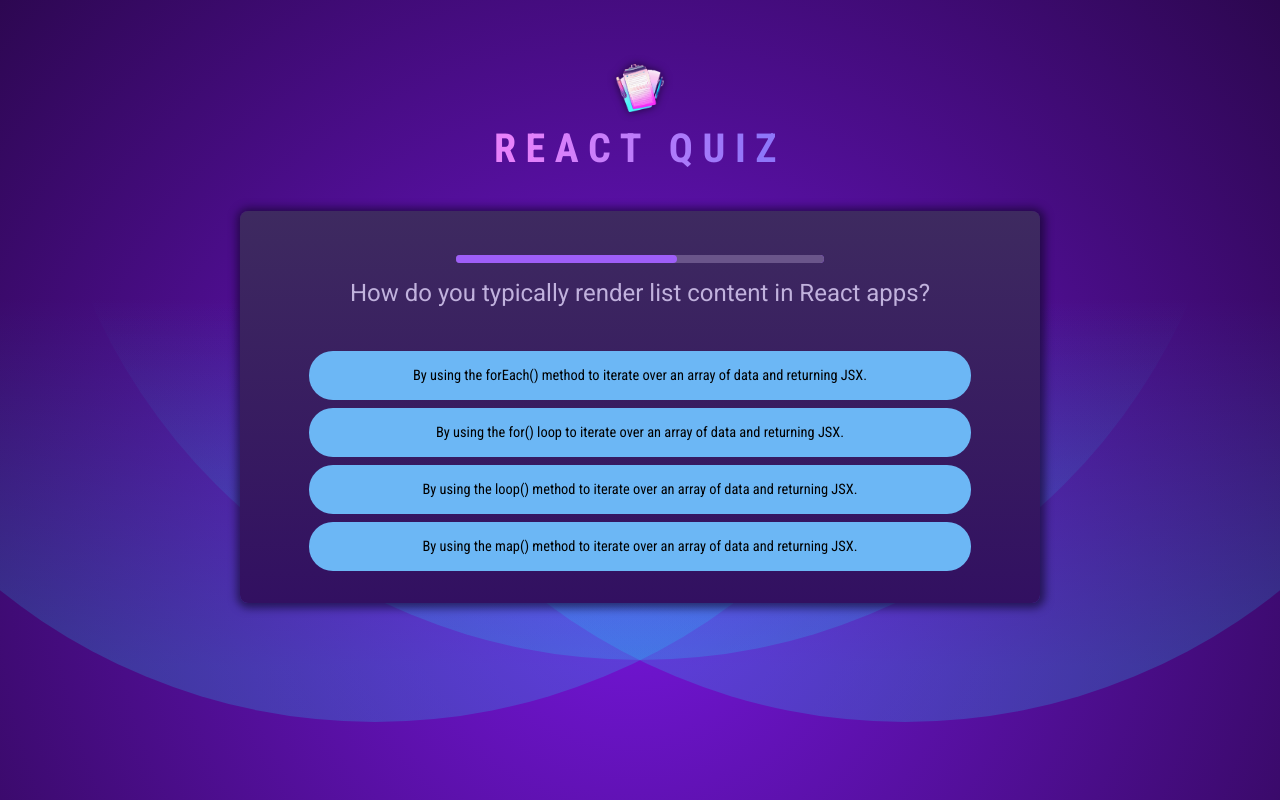
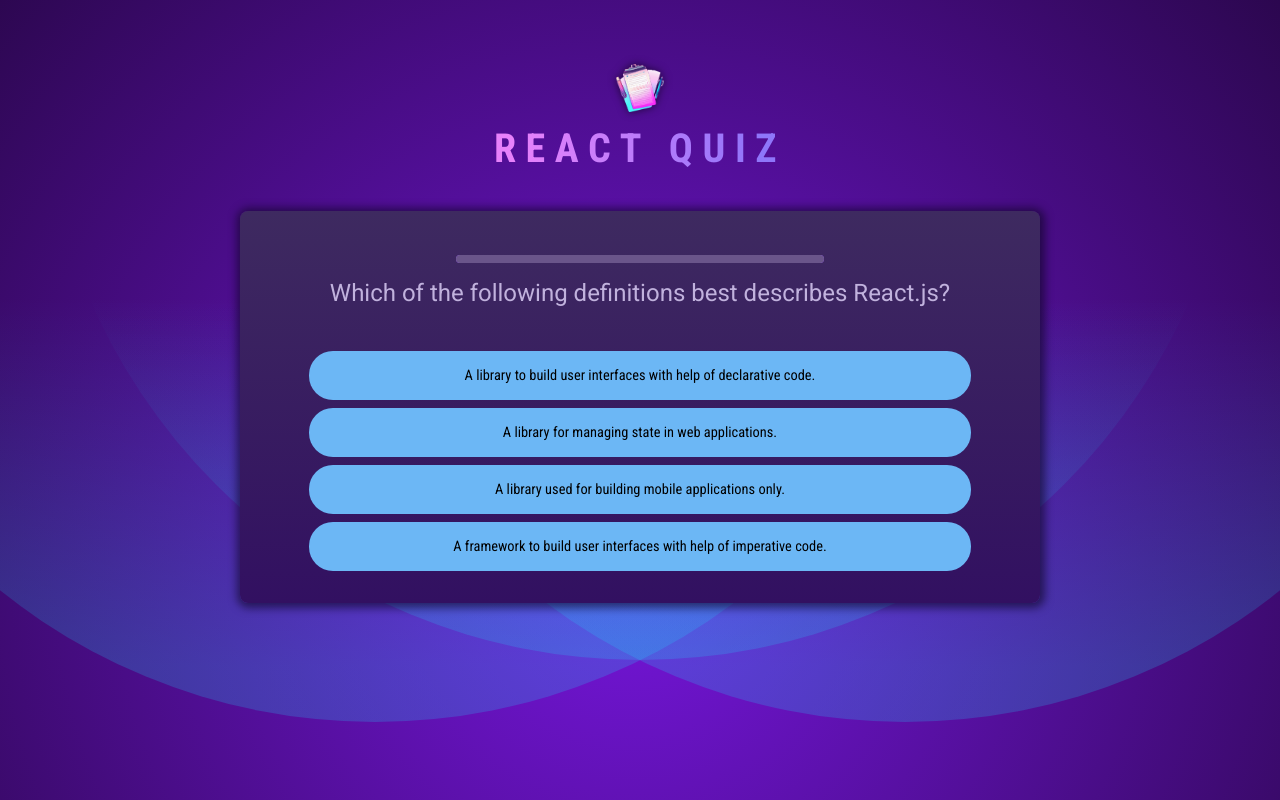
Before and after one commit to Engineer-kim/Practice_For_React, a React (Vite) app: page / in a window 1280 px wide. Built offline with nearby package versions, Linux system fonts and the light colour scheme.

Commit message:
Feature: 문제 풀기 화면에서의 타이머 UI 적용및 Key Prop의 중복 문제를 피하기위한 별도의 컴포넌트로 분리 개발

```diff
--- /dev/null
+++ b/components/Answer.jsx
@@ -0,0 +1,34 @@
+
+import { useRef } from "react";
+
+export default function Answer({answers , selecteAnswer, answerState , onSelect}) {
+    const shuffleAnswers = useRef();
+
+    if (!shuffleAnswers.current) {
+        shuffleAnswers.current = [...answers]
+        shuffleAnswers.current.sort(() => Math.random() - 0.5);
+    }
+
+    return (
+        <ul id="answers">
+            {shuffleAnswers.current.map((answer) => {
+                const isSelected = selecteAnswer === answer
+                let cssClass = '';
+                if (answerState === 'answered' && isSelected) {
+                    cssClass = 'selected'
+                }
+                if ((answerState === 'correct' || answerState === 'wrong') && isSelected) {
+                    cssClass = answerState
+                }
+
+
+                return (
+                    <li key={answer} className="answer">
+                        <button onClick={() => onSelect(answer)} className={cssClass}>{answer}</button>
+                    </li>
+                )
+            }
+            )}
+        </ul>
+    )
+}
--- /dev/null
+++ b/components/Question.jsx
@@ -0,0 +1,21 @@
+import QuestionTimer from "./QuestionTimer"
+import Answer from "./Answer"
+
+export default function Question({  questionText , answers, onSelectAnswer , selecteAnswer ,answerState,
+    onSkipAnswer
+}) {
+
+    return (
+        <div>
+            <div id="question">
+                <QuestionTimer timeout={1000} onSkipAnswer={onSkipAnswer} />
+                <h2>{questionText}</h2>
+                <Answer
+                    answers={answers}
+                    selecteAnswer={selecteAnswer}
+                    answerState={answerState}
+                    onSelect={onSelectAnswer} />
+            </div>
+        </div>
+    )
+}
--- a/components/Quiz.jsx
+++ b/components/Quiz.jsx
@@ -1,51 +1,58 @@
-import { useState , useCallback} from "react"
+import { useState, useCallback } from "react"
 
 import QUESTIONS from '../questions.js'
 import quizCompleteImage from '../src/assets/quiz-complete.png'
-import QuestionTimer from "./QuestionTimer.jsx";
+import Question from "./Question.jsx";
 
 export default function Quiz() {
-    const [userAnswer, setuserAnswer] = useState([]);
+    const [answerState, setAnswerState] = useState('')
+    const [userAnswers, setUserAnswers] = useState([]);
 
-    const activeQuestionIndex = userAnswer.length
-
-
-    const  quizIsComplete = activeQuestionIndex  === QUESTIONS.length  //activeQuestionIndex  === QUESTIONS.length 이게 True 인지 False 인지반환
+    const activeQuestionIndex = answerState === '' ? userAnswers.length : userAnswers.length - 1
+    const quizIsComplete = activeQuestionIndex === QUESTIONS.length  //activeQuestionIndex  === QUESTIONS.length 이게 True 인지 False 인지반환
 
 
     const handleSelectAnswer = useCallback(function handleSelectAnswer(selectedAnswer) {
-        setuserAnswer((prevUserAnswer) => {
+        setAnswerState('answered')
+        setUserAnswers((prevUserAnswer) => {
             return [...prevUserAnswer, selectedAnswer];
         });
-    }, [])
+        setTimeout(() => {
+            if (selectedAnswer === QUESTIONS[activeQuestionIndex].answers[0]) {
+                setAnswerState('correct')
+            } else {
+                setAnswerState('wrong')
+            }
+            setTimeout(() => {
+                setAnswerState('')
+            }, 2000)
+        }, 1000)
 
-    const handleSkipAnsewer = useCallback(() => handleSelectAnswer(null) ,[handleSelectAnswer])
+    }, [activeQuestionIndex])
 
-    if(quizIsComplete){
+    const handleSkipAnsewer = useCallback(() => handleSelectAnswer(null), [handleSelectAnswer])
+
+    if (quizIsComplete) {
         return <div id="summary">
-            <img src={quizCompleteImage} alt="Complete Img"/>
+            <img src={quizCompleteImage} alt="Complete Img" />
             <h2> Quiz Completed </h2>
         </div>
     }
 
-
-    const shuffleAnswers = [...QUESTIONS[activeQuestionIndex].answers]
-    shuffleAnswers.sort(()=> Math.random() - 0.5);
-
-
-    return (
-        <div id="quiz">
-            <div id="question">
-                <QuestionTimer key={activeQuestionIndex} timeout={1000} onTimeout={handleSkipAnsewer}/>
-                <h2>{QUESTIONS[activeQuestionIndex].text}</h2>
-                <ul id="answers">
-                    {shuffleAnswers.map((answer) => (
-                        <li key={answer} className="answer">
-                            <button onClick={() => handleSelectAnswer(answer)}>{answer}</button>
-                        </li>
-                    ))}
-                </ul>
+    if (activeQuestionIndex < QUESTIONS.length) {
+        return (
+            <div id="quiz">
+                <Question
+                    key={activeQuestionIndex}
+                    questionText={QUESTIONS[activeQuestionIndex].text}
+                    answers={QUESTIONS[activeQuestionIndex].answers}
+                    answerState={answerState}
+                    selecteAnswer={userAnswers[userAnswers.length - 1]}
+                    onSelectAnswer={handleSelectAnswer}
+                    onSkipAnswer={handleSkipAnsewer}
+                />
             </div>
-        </div>
-    )
+        )
+    }
+    return null;
 }
```
